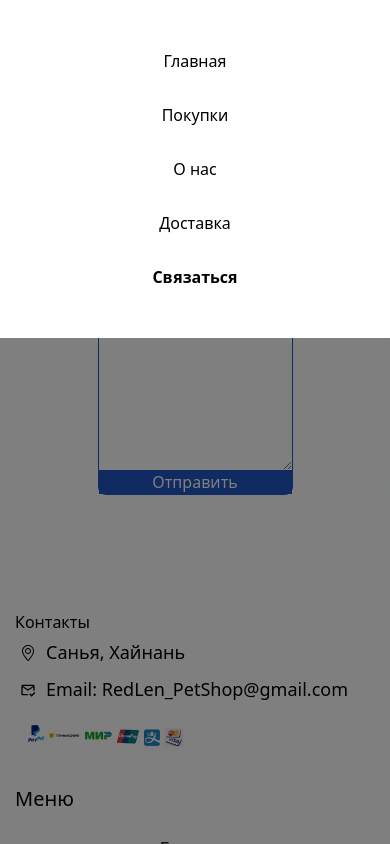
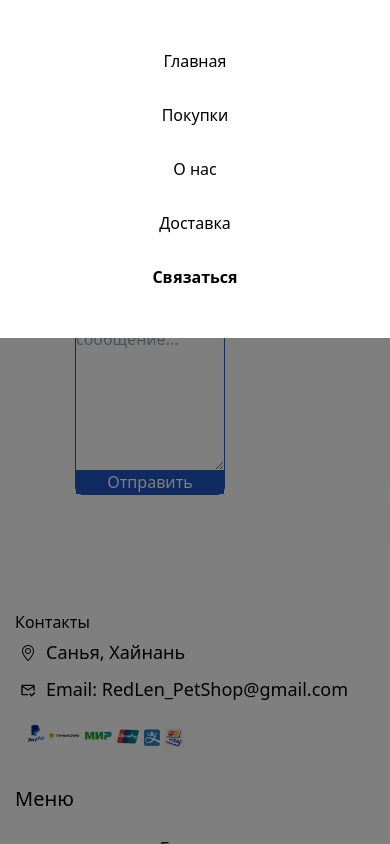
Before and after one commit to Elena-Mi/redlen-petshop, a React (Create React App) app: page /contact in a window 390 px wide. Shown: the top 844 px of the page. Built offline with nearby package versions, Linux system fonts and the light colour scheme.

Commit message:
width in components changed

```diff
--- a/src/NavBar/Contact/contact.css
+++ b/src/NavBar/Contact/contact.css
@@ -51,5 +51,8 @@ form {
         font-size: 17px;
         padding: 5px 5px;
     }
+    .form_container {
+        width: 300px;
+    }
 
 }
```
